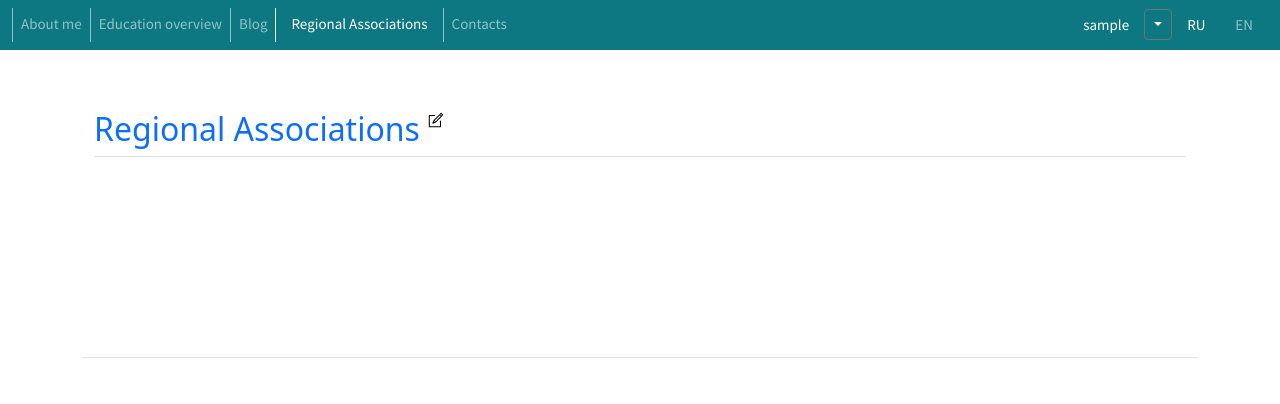
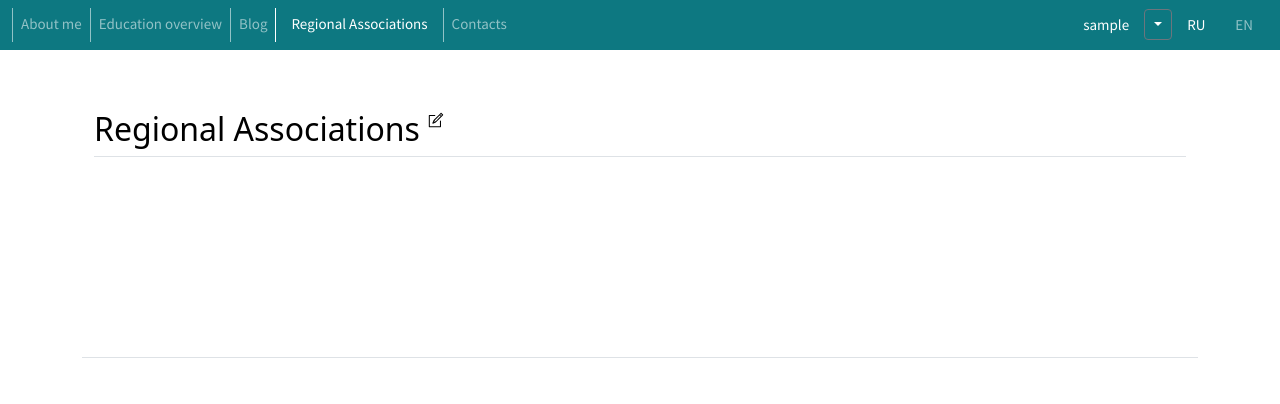
Before and after one commit to myfearismyblue/rlf, a Django app: page /associations in a window 1280 px wide. Shown: the top 404 px of the page. Run offline with Django 4.2, Linux system fonts and the light colour scheme; the visitor is signed in with stand-in values (Sample User, id 1); data that the repository does not hold is empty; some libraries are stand-ins or nearby versions.

Commit message:
Minor css fix for superuser
Switched a {color}.

```diff
--- a/src/rolfing_django_project/static/styles/main.css
+++ b/src/rolfing_django_project/static/styles/main.css
@@ -30,12 +30,18 @@ a:hover {
     color: var(--color-primary-orange);
 }
 
+a.superuser-edit {
+    color: #000;
+    text-decoration: none;
+}
+
+
 .association_title{
     text-decoration: none;
 }
 
 
-.association_title:hover, a:hover {
+.association_title:hover {
 	color: var(--color-primary-orange);
 	text-decoration: none;
 }
--- a/src/rolfing_django_project/web_app/templates/web_app/archive.html
+++ b/src/rolfing_django_project/web_app/templates/web_app/archive.html
@@ -22,7 +22,7 @@
             <div class="col">
                 <h2>
                     {% if user.is_superuser %}
-                    <a href="{{ events.first.get_superuser_url }}">
+                    <a href="{{ events.first.get_superuser_url }}" class="superuser-edit">
                         <div>
                             {% translate 'Event archive' %}
                             <span style="vertical-align: super">
--- a/src/rolfing_django_project/web_app/templates/web_app/concrete_association.html
+++ b/src/rolfing_django_project/web_app/templates/web_app/concrete_association.html
@@ -12,7 +12,7 @@
 <div class="container px-4 py-5" id="custom-cards">
   <h2 class="pb-2 border-bottom">
       {% if user.is_superuser %}
-      <a href="{{ association.get_su_item_change }}">
+      <a href="{{ association.get_su_item_change }}" class="superuser-edit">
             {{ association.name }}
           <span style="vertical-align: super">
               <img src="{% static 'img/Edit_icon.svg' %}" width="16px">
--- a/src/rolfing_django_project/web_app/templates/web_app/overview.html
+++ b/src/rolfing_django_project/web_app/templates/web_app/overview.html
@@ -23,7 +23,7 @@
             <div class="col">
                  <h2>
                      {% if user.is_superuser %}
-                        <a href="{{ events.first.get_superuser_url }}">
+                        <a href="{{ events.first.get_superuser_url }}" class="superuser-edit">
                             <div>
                             {% translate 'Schedule' %}
                             <span style="vertical-align: super">
@@ -63,7 +63,7 @@
                             <td colspan="1">{% extract_locale_name event.city %}</td>
                             <td>
                                 {% for topic in event.topic_modules.all %}
-                                    <a href="{{ event.get_su_item_change }}">
+                                    <a href="{{ event.get_su_item_change }}" class="superuser-edit">
                                         {{ topic }}
                                         <span style="vertical-align: super">
                                             <img src="{% static 'img/Edit_icon.svg' %}" width="12px">
--- a/src/rolfing_django_project/web_app/templates/web_app/regional_associations.html
+++ b/src/rolfing_django_project/web_app/templates/web_app/regional_associations.html
@@ -114,7 +114,7 @@
     <div class="container px-4 py-5" id="custom-cards">
       <h2 class="pb-2 border-bottom">
         {% if user.is_superuser %}
-          <a href="{{ associations.first.get_superuser_url }}">
+          <a href="{{ associations.first.get_superuser_url }}" class="superuser-edit">
             {% translate 'Regional Associations' %}
             <span style="vertical-align: super">
               <img src="{% static 'img/Edit_icon.svg' %}" width="16px">
```
